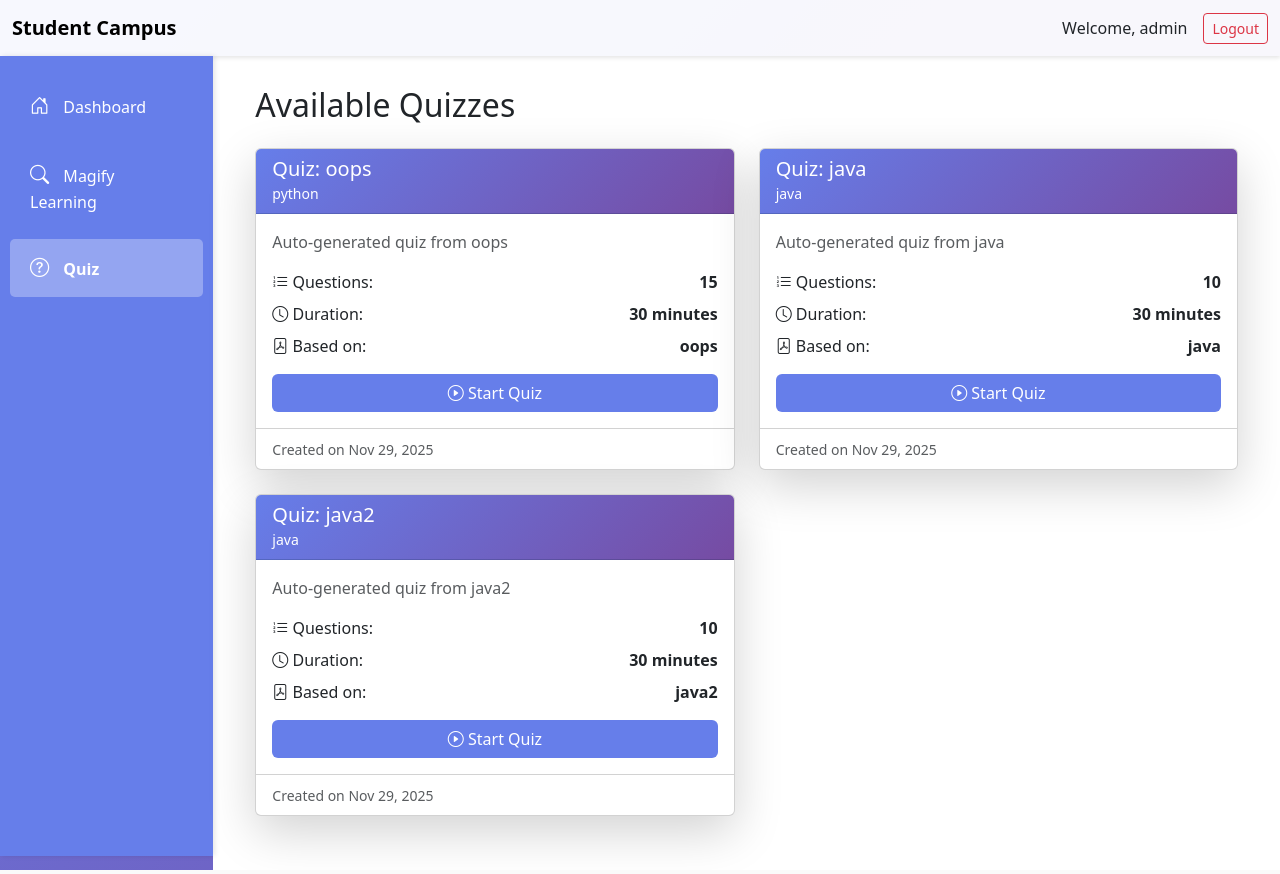
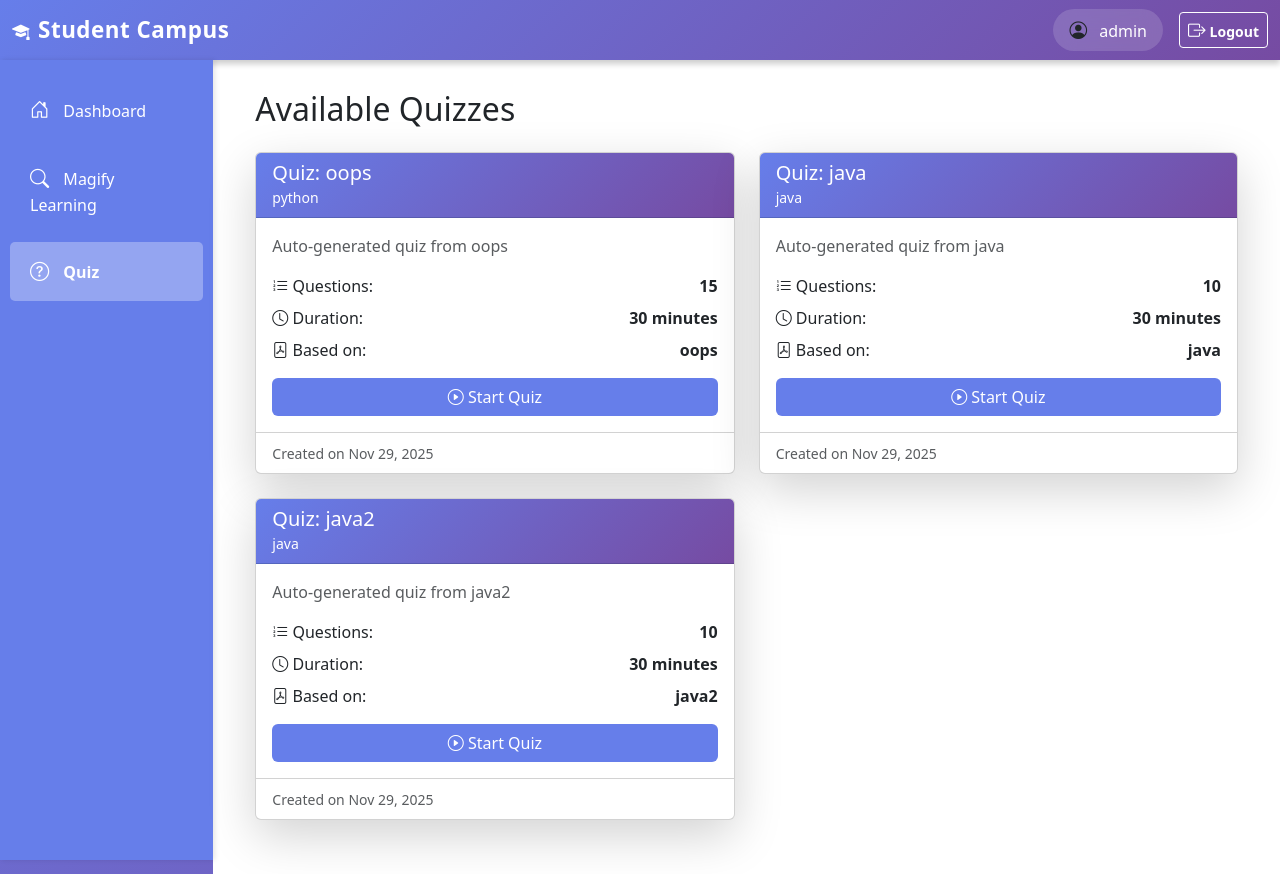
Before and after one commit to Roshan0909/LangChain-PDF-Processor, a Django app: page /student/quiz/ in a window 1280 px wide. Run offline with Django 5.2, Linux system fonts and the light colour scheme; a user stored in the database is signed in; data comes from the database, SQL or seed files in the repository.

Commit message:
Enhance navbar styles and user info display in student and teacher templates

```diff
--- a/templates/students/base_student.html
+++ b/templates/students/base_student.html
@@ -12,8 +12,43 @@
             min-height: 100vh;
         }
         .navbar {
-            background-color: rgba(255, 255, 255, 0.95) !important;
-            box-shadow: 0 2px 4px rgba(0,0,0,0.1);
+            background: linear-gradient(135deg, #667eea 0%, #764ba2 100%) !important;
+            box-shadow: 0 4px 6px rgba(0,0,0,0.2);
+            border: none;
+        }
+        .navbar-brand {
+            color: white !important;
+            font-weight: 700;
+            font-size: 1.4rem;
+            letter-spacing: 0.5px;
+        }
+        .navbar .btn-outline-danger {
+            border-color: white;
+            color: white;
+            font-weight: 600;
+            transition: all 0.3s;
+        }
+        .navbar .btn-outline-danger:hover {
+            background-color: white;
+            color: #667eea;
+            border-color: white;
+        }
+        .navbar span {
+            color: white;
+            font-weight: 500;
+        }
+        .user-info {
+            background: rgba(255, 255, 255, 0.15);
+            padding: 8px 16px;
+            border-radius: 25px;
+            backdrop-filter: blur(10px);
+        }
+        .navbar-brand:hover {
+            transform: scale(1.05);
+            transition: transform 0.3s ease;
+        }
+        .navbar .bi {
+            font-size: 1.1rem;
         }
         .sidebar {
             min-height: 100vh;
@@ -50,10 +85,17 @@
 <body>
     <nav class="navbar navbar-expand-lg navbar-light bg-light">
         <div class="container-fluid">
-            <a class="navbar-brand fw-bold" href="{% url 'student_dashboard' %}">Student Campus</a>
-            <div class="ms-auto d-flex align-items-center">
-                <span class="me-3">Welcome, {{ user.username }}</span>
-                <a class="btn btn-outline-danger btn-sm" href="{% url 'logout' %}">Logout</a>
+            <a class="navbar-brand fw-bold" href="{% url 'student_dashboard' %}">
+                <i class="bi bi-mortarboard-fill me-2"></i>Student Campus
+            </a>
+            <div class="ms-auto d-flex align-items-center gap-3">
+                <div class="user-info">
+                    <i class="bi bi-person-circle me-2"></i>
+                    <span>{{ user.username }}</span>
+                </div>
+                <a class="btn btn-outline-danger btn-sm" href="{% url 'logout' %}">
+                    <i class="bi bi-box-arrow-right me-1"></i>Logout
+                </a>
             </div>
         </div>
     </nav>
```
Also changed, not shown: templates/teachers/base_teacher.html (+48 -6 lines).
